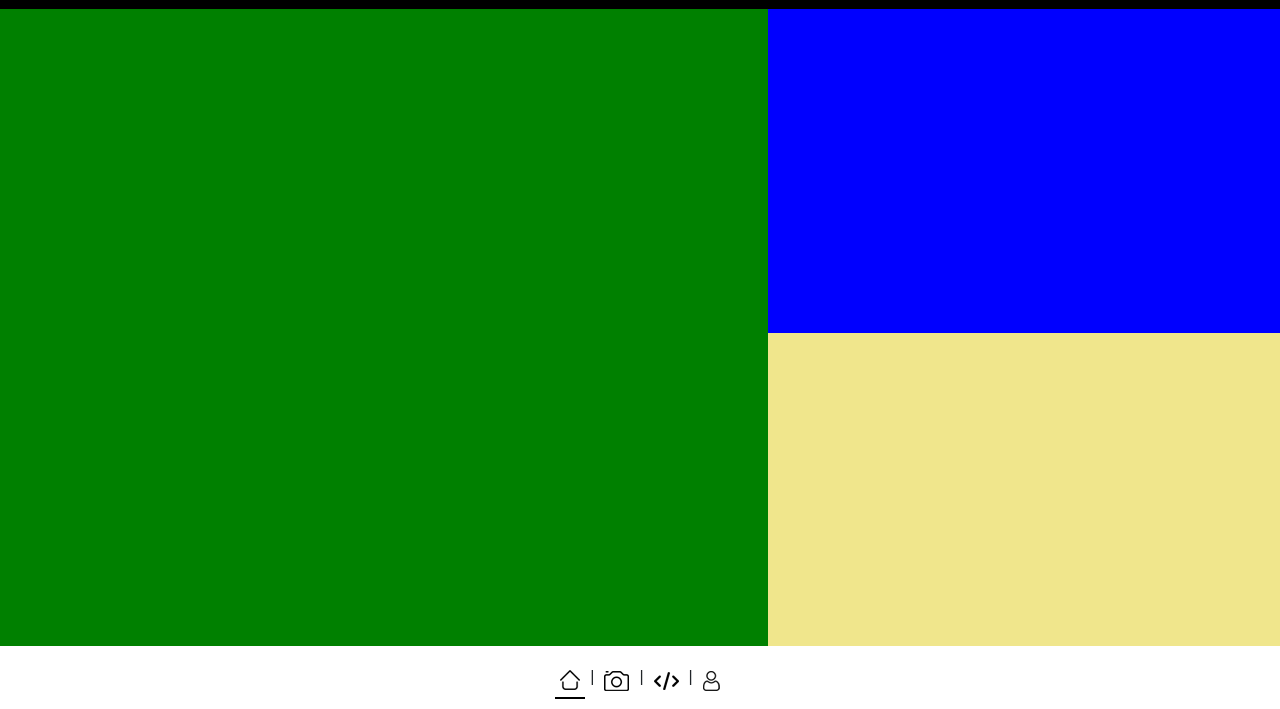
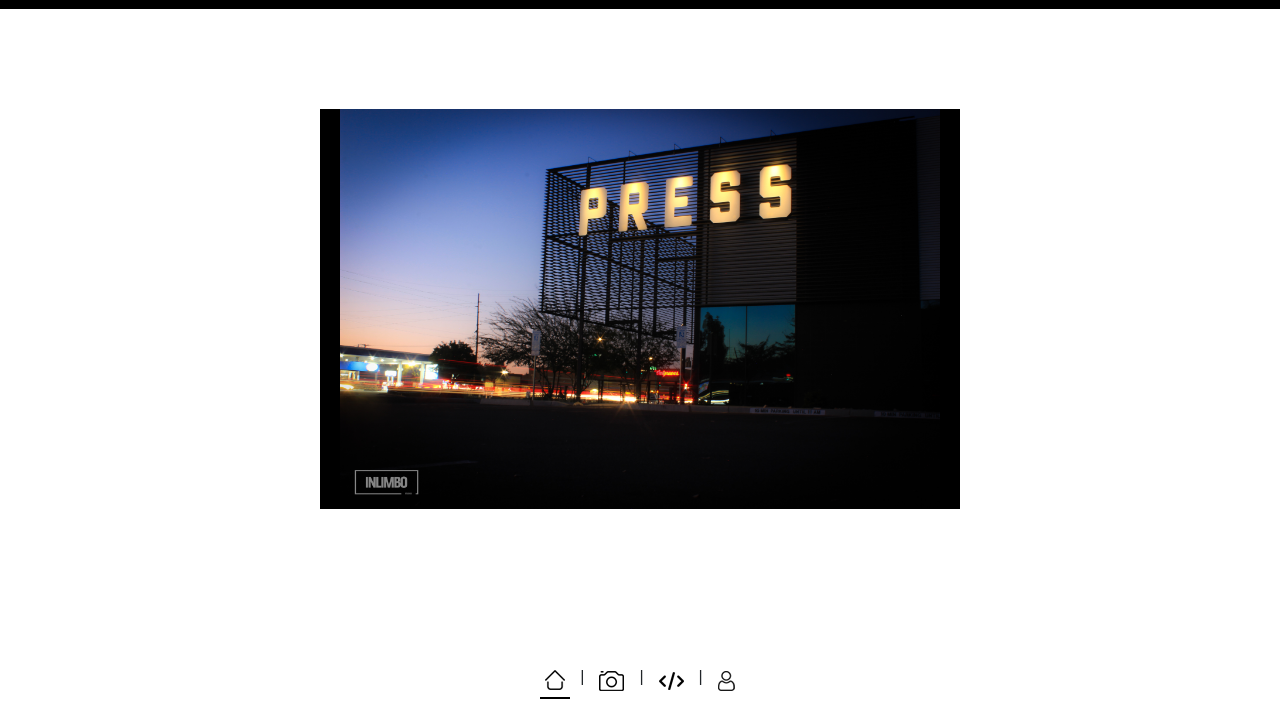
Before and after one commit to luism007/inlimbo, a React app: page / in a window 1280 px wide. Shown: the part 91-800 px from the top of the page. Built offline with nearby package versions, Linux system fonts and the light colour scheme; a web font is replaced by a local one.

Commit message:
New image showcase designs.

```diff
--- a/src/components/common/NavHeader.css
+++ b/src/components/common/NavHeader.css
@@ -18,7 +18,7 @@
 }
 
 .inlimbo-navbar nav a {
-    margin: auto 5px;
+    margin: auto 10px;
     font-family: 'Oswald', sans-serif;
     text-decoration: none;
     color: black;
--- a/src/components/photo-tiles/PhotoTiles.css
+++ b/src/components/photo-tiles/PhotoTiles.css
@@ -1,46 +1,35 @@
-.photo-grid-container {
-    display: grid;
-    grid-template-columns: 60% 40%;
-    grid-template-rows: 100%;
+.tile {
+    display: block;
     background-color: black;
-    width: 100vw;
-    height: 90vh;
-    margin: auto;
+    height: 50%;
+    width: 50%;
+    position: absolute;
+    left: 25%;
+    top: 25%;
+    transform: scale(1);
+    flex-basis: 350px;
 }
 
-.photo-grid {
-    display: block;
-    position: relative;
+.tile img {
+    object-fit: contain;
+    height: 100%;
     width: 100%;
+
+}
+.enter {
+
+    animation-name: entering;
+    animation-timing-function: ease-in;
+    animation-duration: 0.8s;
 }
 
-.photo-grid-left {
-    display: grid;
-    grid-template-columns: 100%;
-    background-color: indianred;
+@keyframes entering {
+    0% {
+        z-index: 1000;
+        transform: scale(2);
+    }
+    100% {
+        z-index: 0;
+        transform: scale(1)
+    }
 }
-
-.photo-grid-right {
-    display: grid;
-    grid-template-columns: 100%;
-    grid-template-rows: 50%;
-    background-color: lightgray;
-}
-
-.photo-grid:nth-child(1) {
-    background-color: green;
-}
-.photo-grid-right .photo-grid:nth-child(1) {
-    background-color: blue;
-}
-.photo-grid:nth-child(2) {
-    background-color: khaki;
-}
-
-.photo-grid:nth-child(3) {
-    background-color: red;
-}
-
-.photo-grid:nth-child(2):hover {
-    background-color: red;
-}
--- a/src/components/photo-tiles/PhotoTiles.js
+++ b/src/components/photo-tiles/PhotoTiles.js
@@ -1,16 +1,21 @@
-import React from "react";
+import React, { useEffect } from "react";
 import "./PhotoTiles.css";
 const PhotoTiles = () => {
+
+  useEffect(()=>{
+    animateTile();
+  })
+
+  const animateTile = () => {
+    const tile = document.getElementById("tileBlock");
+    tile.classList.add("enter");
+  }
     return (
-      <div className="photo-grid-container">
-        <div className="photo-grid-left">
-          <div className="photo-grid"></div>
-        </div>
-        <div className="photo-grid-right">
-          <div className="photo-grid"></div>
-          <div className="photo-grid"></div>
-        </div>
-      </div>
+     <div className="tile-container">
+       <div className="tile" id = "tileBlock">
+         <img src = "../../../public/images/press-coffee-phx-az.jpg"></img>
+       </div>
+     </div>
     );
 };
 
```
Also changed, not shown: src/components/App.js (+6 -3 lines).
